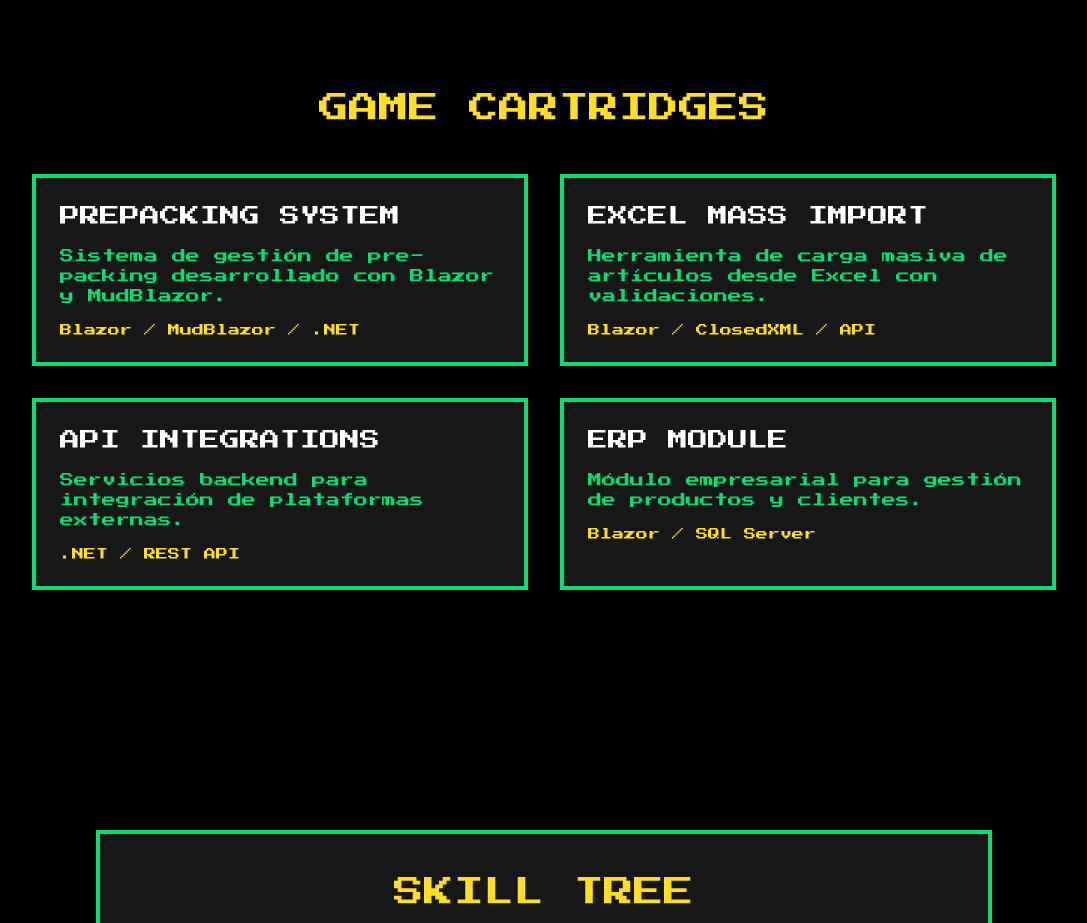
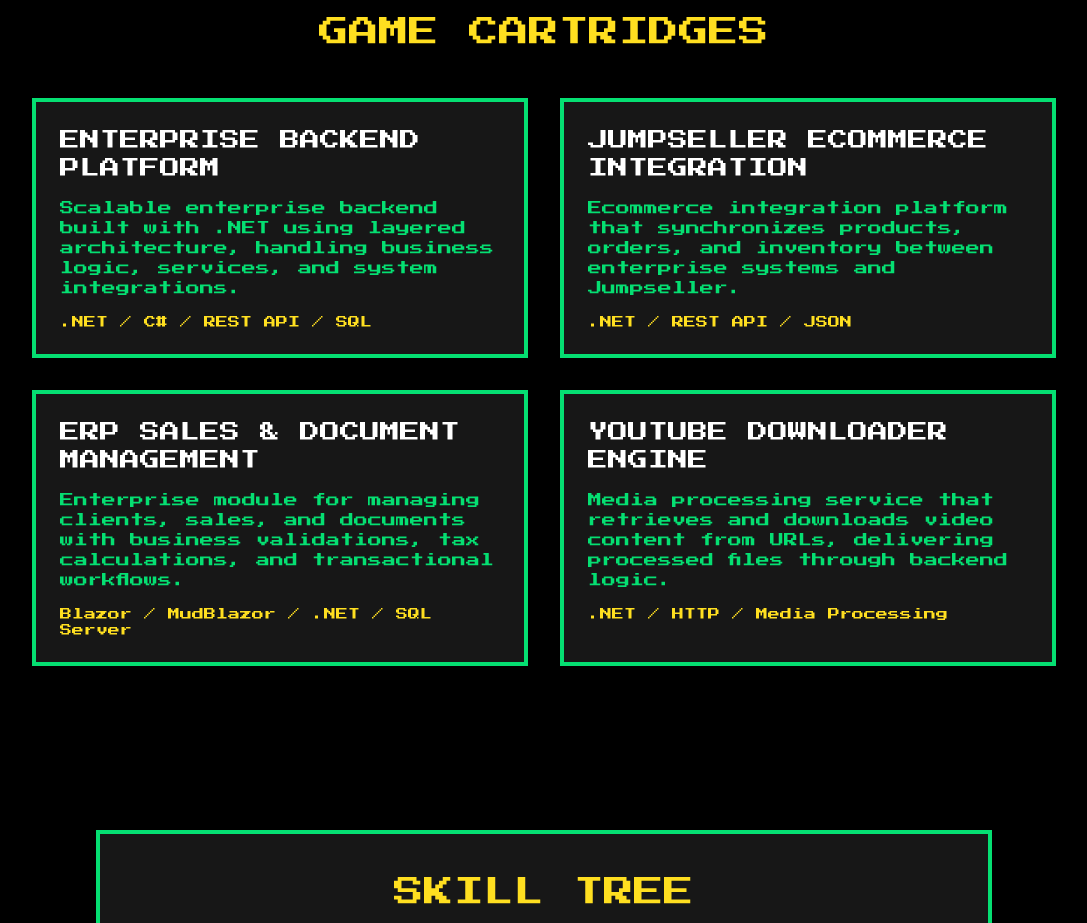
Before and after one commit to Rodkaaaa/Portfolio, a Next.js app: page / in a window 1280 px wide. Shown: the part 1660-2583 px from the top of the page, without its empty margins (96-1183 px from the left). Built offline with nearby package versions, Linux system fonts and the light colour scheme.

Commit message:
editado proyectos

```diff
--- a/src/components/Projects.tsx
+++ b/src/components/Projects.tsx
@@ -2,26 +2,28 @@
 
 const projects = [
   {
-    name: "PREPACKING SYSTEM",
+    name: "ENTERPRISE BACKEND PLATFORM",
     description:
-      "Sistema de gestión de pre-packing desarrollado con Blazor y MudBlazor.",
-    stack: "Blazor / MudBlazor / .NET",
+      "Scalable enterprise backend built with .NET using layered architecture, handling business logic, services, and system integrations.",
+    stack: ".NET / C# / REST API / SQL",
   },
   {
-    name: "EXCEL MASS IMPORT",
+    name: "JUMPSELLER ECOMMERCE INTEGRATION",
     description:
-      "Herramienta de carga masiva de artículos desde Excel con validaciones.",
-    stack: "Blazor / ClosedXML / API",
+      "Ecommerce integration platform that synchronizes products, orders, and inventory between enterprise systems and Jumpseller.",
+    stack: ".NET / REST API / JSON",
   },
   {
-    name: "API INTEGRATIONS",
-    description: "Servicios backend para integración de plataformas externas.",
-    stack: ".NET / REST API",
+    name: "ERP SALES & DOCUMENT MANAGEMENT",
+    description:
+      "Enterprise module for managing clients, sales, and documents with business validations, tax calculations, and transactional workflows.",
+    stack: "Blazor / MudBlazor / .NET / SQL Server",
   },
   {
-    name: "ERP MODULE",
-    description: "Módulo empresarial para gestión de productos y clientes.",
-    stack: "Blazor / SQL Server",
+    name: "YOUTUBE DOWNLOADER ENGINE",
+    description:
+      "Media processing service that retrieves and downloads video content from URLs, delivering processed files through backend logic.",
+    stack: ".NET / HTTP / Media Processing",
   },
 ];
 
```
